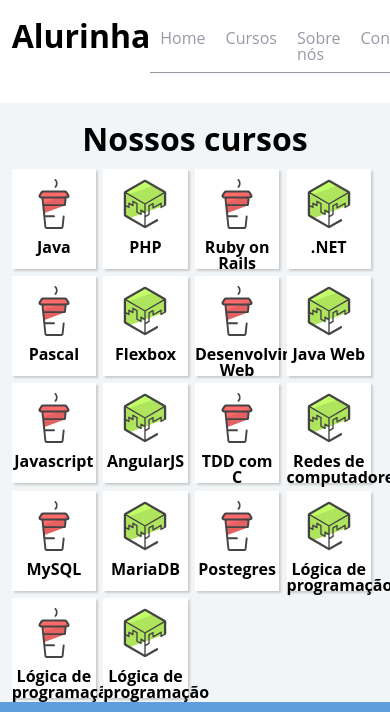
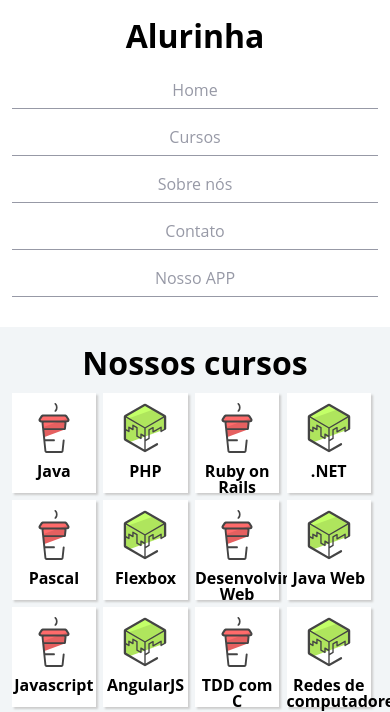
Before and after one commit to SUPerchokki/alura_frontend, a plain HTML site: page css-flexbox/posicione-elementos-com-flexbox-809f39a39e473c574e3c6d9d9929626f8d1352fa/index.html in a window 390 px wide. Shown: the top 712 px of the page. Drawn offline with Linux system fonts and the light colour scheme.

Commit message:
inicio do responsivo

```diff
--- a/css-flexbox/posicione-elementos-com-flexbox-809f39a39e473c574e3c6d9d9929626f8d1352fa/css/flexbox.css
+++ b/css-flexbox/posicione-elementos-com-flexbox-809f39a39e473c574e3c6d9d9929626f8d1352fa/css/flexbox.css
@@ -6,6 +6,22 @@
 .cabecalhoPrincipal-nav{
     display: flex;
 }
+
+
+/* rensponsivo do cabeçalho */
+.cabecalhoPrincipal .container{
+    display: flex;
+    justify-content: space-between;
+    flex-direction: column;
+    text-align: center;
+}
+
+.cabecalhoPrincipal-nav{
+    display: flex;
+    flex-direction: column;
+    width: 100%;
+}
+
 
 .rodapePrincipal-patrocinadores .container{
     display: flex;
```
